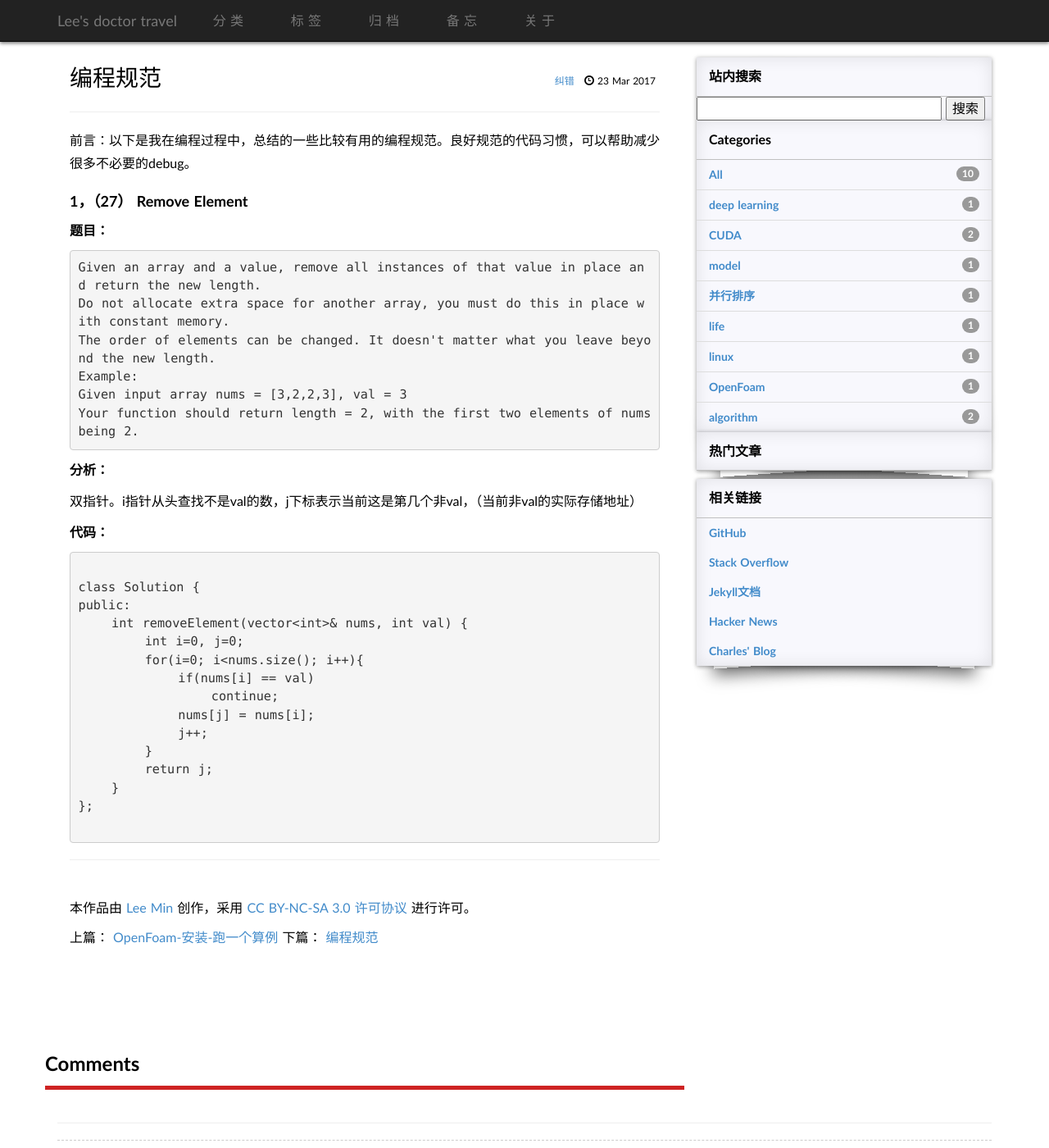
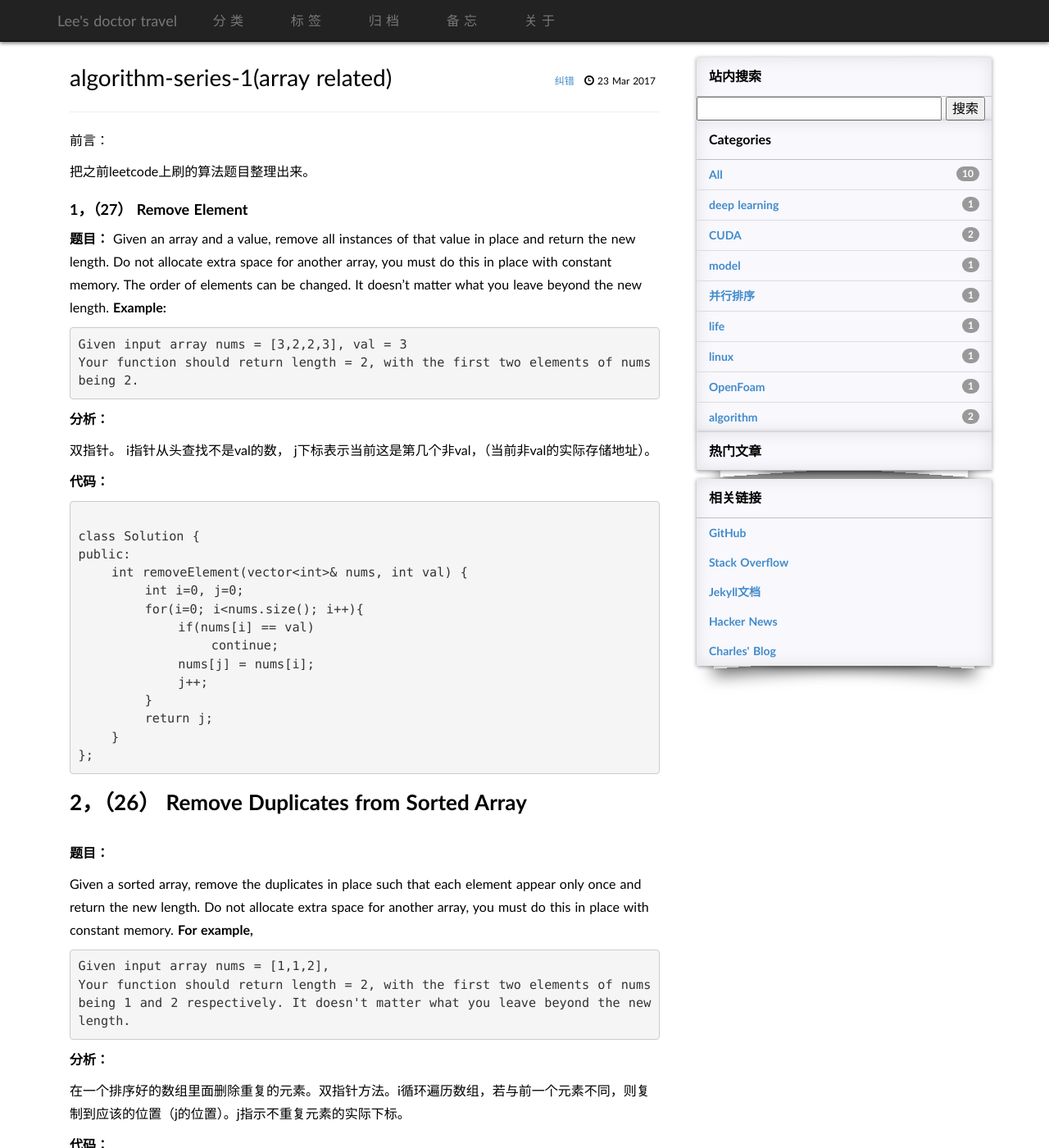
Before and after one commit to limin2015/limin2015.github.io, a Jekyll site: the page built from _posts/2017-3-23-algorithm-1.md, in a window 1280 px wide and 1400 px high. Shown: the whole window at 82% size. Built offline with Jekyll 4.4.1, drawn with Linux system fonts in a browser that asks for light colours; some web fonts are replaced; comment, search, counter and statistics services are not loaded; some of the changed text lies outside the part shown.

Commit message:
algorithm-1

````diff
--- a/_posts/2017-3-23-algorithm-1.md
+++ b/_posts/2017-3-23-algorithm-1.md
@@ -1,28 +1,28 @@
 ---
 layout:     post
-title:      编程规范
-keywords:   algorithm, rule
+title:      algorithm-series-1(array related)
+keywords:   algorithm,leetcode
 category:   algorithm
 tags:		[algorithm]
 ---
+前言：
 
-前言：以下是我在编程过程中，总结的一些比较有用的编程规范。良好规范的代码习惯，可以帮助减少很多不必要的debug。
+把之前leetcode上刷的算法题目整理出来。
 
 ### 1，（27） Remove Element
 
 **题目：**
-
-
 	Given an array and a value, remove all instances of that value in place and return the new length.
 	Do not allocate extra space for another array, you must do this in place with constant memory.
 	The order of elements can be changed. It doesn't matter what you leave beyond the new length.
-	Example:
+	**Example:**
+
 	Given input array nums = [3,2,2,3], val = 3
 	Your function should return length = 2, with the first two elements of nums being 2.
 
 **分析：**
 
-双指针。i指针从头查找不是val的数，j下标表示当前这是第几个非val，（当前非val的实际存储地址）
+双指针。 i指针从头查找不是val的数， j下标表示当前这是第几个非val，（当前非val的实际存储地址）。
 
 **代码：**
 ```
@@ -40,5 +40,145 @@
         return j;
     }
 };
+```
 
+## 2，（26） Remove Duplicates from Sorted Array
+**题目：**
+
+Given a sorted array, remove the duplicates in place such that each element appear only once and return the new length.
+Do not allocate extra space for another array, you must do this in place with constant memory.
+**For example,**
+
+	Given input array nums = [1,1,2],
+	Your function should return length = 2, with the first two elements of nums being 1 and 2 respectively. It doesn't matter what you leave beyond the new length.
+
+**分析：**
+
+在一个排序好的数组里面删除重复的元素。双指针方法。i循环遍历数组，若与前一个元素不同，则复制到应该的位置（j的位置）。j指示不重复元素的实际下标。
+
+**代码：**
 ```
+class Solution {
+public:
+    int removeDuplicates(vector<int>& nums) {
+        if(nums.size()<=0) return 0;//attention!!
+
+        int j = 1;
+        int i;
+        for(i=1; i<nums.size(); i++){
+            if(nums[i] != nums[i-1]){
+                nums[j] = nums[i];
+                j++;
+            }
+        }
+        return j;
+    }
+};
+```
+## 3，（80） Remove Duplicates from Sorted Array II
+**题目：**
+
+Follow up for "Remove Duplicates":
+What if duplicates are allowed at most twice?
+**For example,**
+
+	Given sorted array nums = [1,1,1,2,2,3],
+	Your function should return length = 5, with the first five elements of nums being 1, 1, 2, 2 and 3. It doesn't matter what you leave beyond the new length.
+
+
+**分析：**
+
+这道题需要分情况。还是双指针，需要加一个计数器count。J指针满足要求的元素实际存储的位置。I用来遍历数组。用当前元素与之前的相同与否来分类。当前元素与之前的相同时，不同时两种情况。相同时，count累加，同时，若count小于等于2时，复制。刚开始我用赋值，不赋值，两种情况分类，发现逻辑搞不清楚啦。
+
+**代码：**
+```
+class Solution {
+public:
+    int removeDuplicates(vector<int>& nums) {
+        if(nums.size()<=0) return 0;
+        int j = 1;
+        int i;
+        int count = 1;
+        for(i=1 ; i<nums.size(); i++){
+           if(nums[i] == nums[i-1]){
+               count ++;
+               if(count <= 2) //at first, i mistakely use count<2;
+                 nums[j++] = nums[i];
+           }
+           else{
+               count = 1;
+               nums[j++] = nums[i];
+           }
+        }
+         return j;
+    }
+};
+```
+## 4，	66. Plus One
+**题目：**
+
+Given a non-negative integer represented as a non-empty array of digits, plus one to the integer.
+You may assume the integer do not contain any leading zero, except the number 0 itself.
+The digits are stored such that the most significant digit is at the head of the list.
+
+**分析：**
+模拟加法进位问题，新建一个vector存储结果（大小与原数组相同）。若最高位有进位，则存储需要多一个，在首地址处insert一个元素即可。
+
+**代码：**
+```
+class Solution {
+public:
+    vector<int> plusOne(vector<int>& digits) {
+        vector<int> res(digits.size(), 0);
+        int i;
+        int one = 1;
+        int temp;
+        for(i = digits.size()-1; i>=0; i--){
+            temp = digits[i] + one;
+            one = temp / 10;
+            res[i] = temp % 10;
+        }
+        if(one > 0)
+            res.insert(res.begin(), one);
+        return res;
+    }
+};
+```
+
+## 5，	118. Pascal's Triangle（三角形）
+**题目：**
+Given numRows, generate the first numRows of Pascal's triangle.
+For example, given numRows = 5,
+Return
+[
+     [1],
+    [1,1],
+   [1,2,1],
+  [1,3,3,1],
+ [1,4,6,4,1]
+]
+
+**分析：**
+a[i][j] = a[i-1][j] + a[i-1][j-1];
+以前我做的时候，是把整个矩阵都算出来，把对角线上面的一斜行补零，除了第一列之外，都用公式计算。其实只算下三角就行，只不过每一行的第一个元素和最后一个元素初始化为1，其他元素用公式计算。
+
+**代码：**
+```
+class Solution {
+public:
+    vector<vector<int>> generate(int numRows) {
+        vector<vector<int>> val;
+        val.resize(numRows);
+        int i, j;
+        for(i=0; i<numRows; i++){
+            val[i].resize(i+1);//nElement in i row.
+            val[i][0] = 1;//initinization.
+            val[i][i] = 1;
+            for(j=1; j<i; j++){//deal with middle element.
+                val[i][j] = val[i-1][j] + val[i-1][j-1];
+            }
+        }
+        return val;
+    }
+};
+```
````
